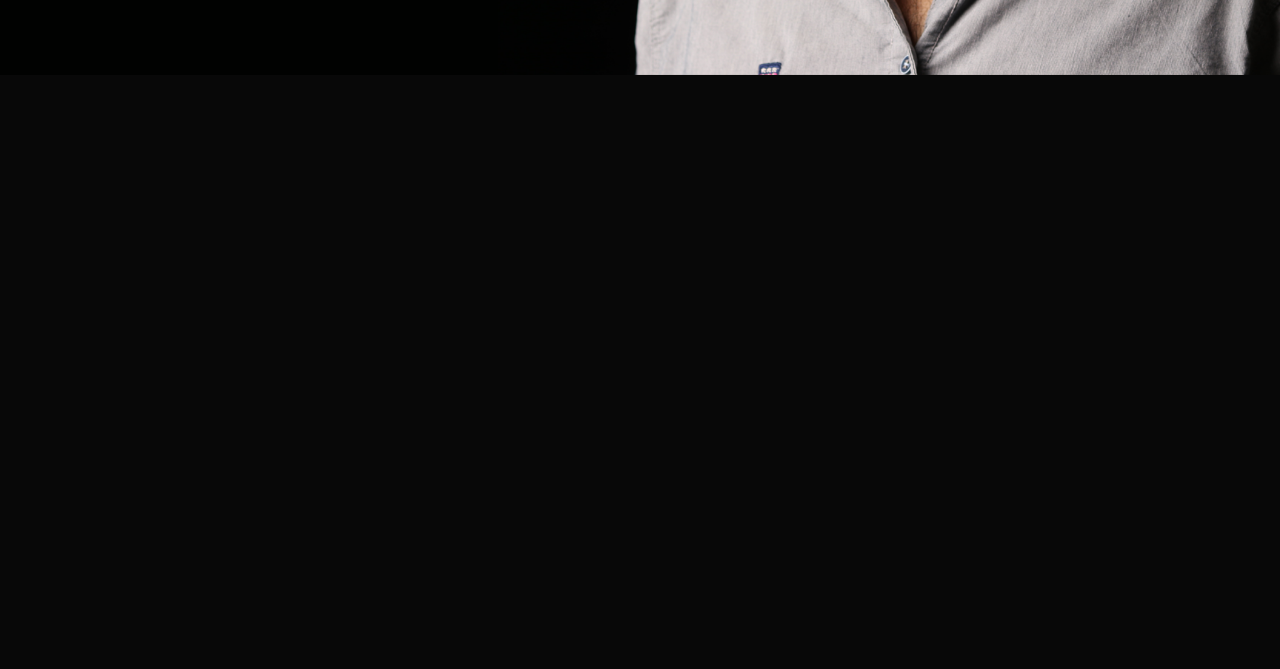
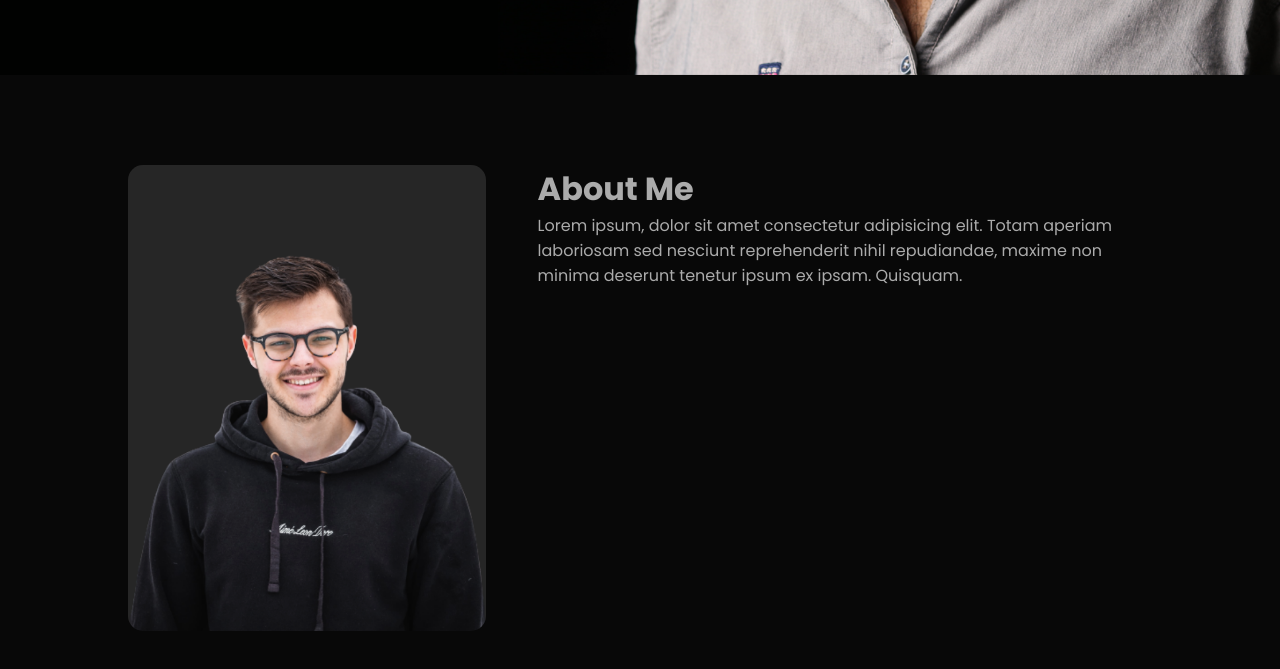
Before and after one commit to maosf/20231103-personal-portfolio-, a plain HTML site: page index.html in a window 1280 px wide. Shown: the part 725-1394 px from the top of the page. Before the commit the page ends 800 px from the top, so only its background shows below. Drawn offline with Linux system fonts and the light colour scheme.

Commit message:
add more

```diff
--- a/index.html
+++ b/index.html
@@ -25,6 +25,22 @@
             </div>
         </div>
     </div>
+    <!-- -----------about------------ -->
+    <div id="about">
+        <div class="container">
+            <div class="row">
+                <div class="about-col-1">
+                    <img src="images/user.png" >
+                </div>
+                <div class="about-col-2">
+                    <h1>About Me</h1>
+                    <p>Lorem ipsum, dolor sit amet consectetur adipisicing elit. Totam aperiam
+                        laboriosam sed nesciunt reprehenderit nihil repudiandae, maxime non minima
+                        deserunt tenetur ipsum ex ipsam. Quisquam.</p>
+                </div>
 
+            </div>
+        </div>
+    </div>
 </body>
 </html>
--- a/style.css
+++ b/style.css
@@ -69,3 +69,24 @@ nav ul li a:hover::after{
     color: #ff004f;
 
 }
+/* ---about---- */
+#about{
+    padding:80px 0 ;
+    color:#ababab ;
+
+}
+.row{
+    display: flex;
+    justify-content: space-between;
+    flex-wrap: wrap;
+}
+.about-col-1{
+    flex-basis: 35%;
+}
+.about-col-1 img{
+    width: 100%;
+    border-radius: 15px;
+}
+.about-col-2{
+    flex-basis: 60%;
+}
```
